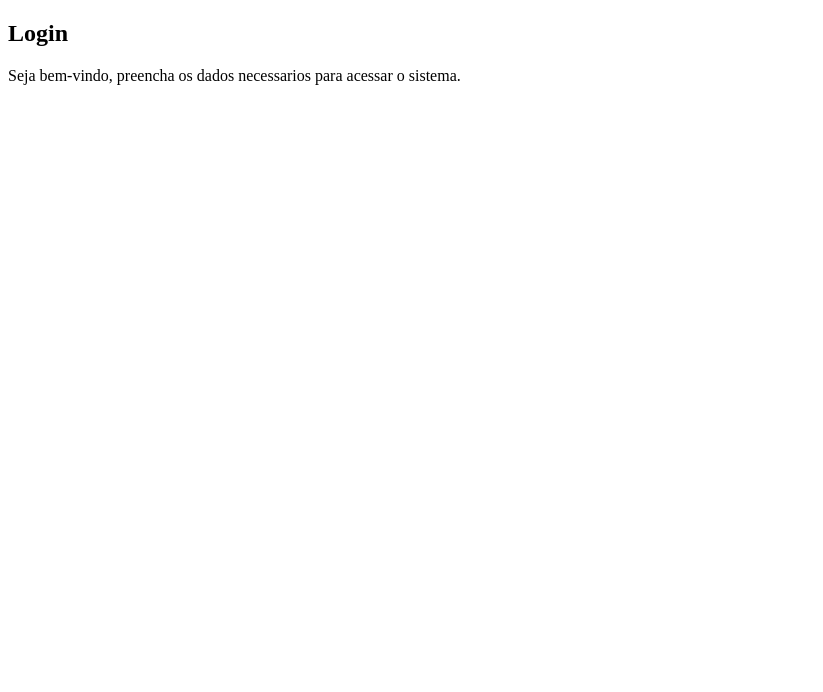
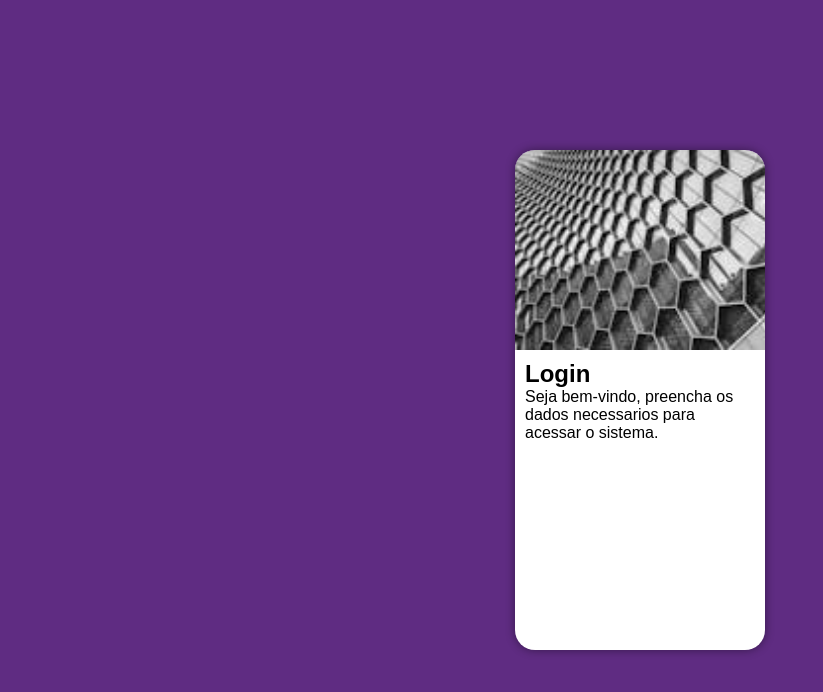
Before and after one commit to OMiqueias/projetoLogin, a plain HTML site: page index.html in a window 1280 px wide. Shown: the whole page, without its empty margins (0-823 px from the left). Drawn offline with Linux system fonts and the light colour scheme.

Commit message:
versao 0.1.1
Versão movel em processo.

```diff
--- a/css/estilo.css
+++ b/css/estilo.css
@@ -5,3 +5,50 @@
     Verde: #49A09D;
     Lilas: #5F2C82;
 */
+
+*{
+    margin: 0px;
+    padding: 0px;
+    box-sizing: border-box;
+    text-decoration: none;
+    list-style: none;
+    font-family: Arial, Helvetica, sans-serif;
+}
+
+html, body{
+    background-color: #5F2C82;
+    height: 100VH;
+    width: 100vw;
+}
+
+main{
+    position: relative;
+    height: 100vh;
+    width: 100vw;
+}
+
+section#iLogin{
+    background-color: white;
+    height: 500px;
+    width: 250px;
+    border-radius: 20px;
+    position: absolute;
+    top: 50%;
+    left: 50%;
+    transform: translate(-50%, -50%);
+    overflow: hidden;
+    box-shadow: 0px 0px 10px rgba(0, 0, 0, 0.433);
+}
+
+section#iLogin > div#iImagem {
+    display: block;
+    background: #5f2c82 url(../img/pexels-soloman-soh-674993-1492232.jpg) no-repeat;
+    background-size: cover;
+    background-position: left bottom;
+    height: 200px;
+}
+
+#iFormulario{
+    display: block;
+    padding: 10px;
+}
```
Also changed, not shown: index.html (+0 -1 lines).
